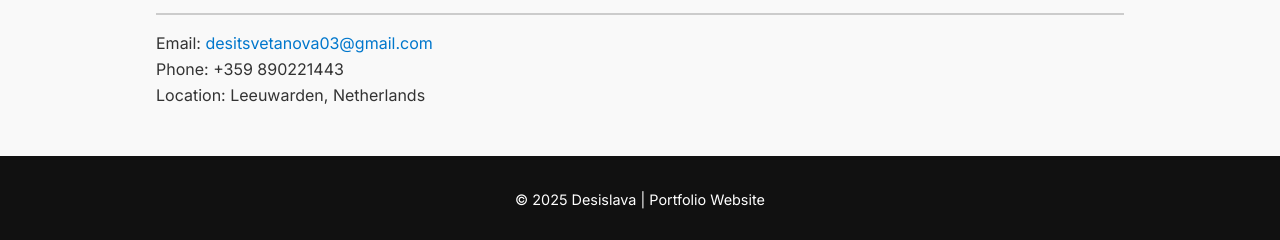
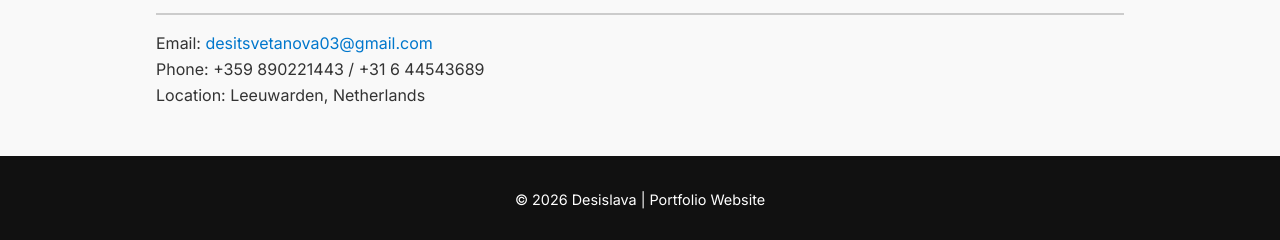
Before and after one commit to OopsAllDesi/my-portfolio, a plain HTML site: page index.html in a window 1280 px wide. Shown: the part 1765-2005 px from the top of the page. Drawn offline with nearby package versions, Linux system fonts and the light colour scheme.

Commit message:
Update index.html

```diff
--- a/index.html
+++ b/index.html
@@ -100,14 +100,14 @@
     <div class="container">
       <h2 data-aos="fade-up">📩 Contact</h2>
       <p>Email: <a href="mailto:desitsvetanova03@gmail.com">desitsvetanova03@gmail.com</a></p>
-      <p>Phone: +359 890221443</p>
+      <p>Phone: +359 890221443 / +31 6 44543689</p>
       <p>Location: Leeuwarden, Netherlands</p>
     </div>
   </section>
 
   <!-- Footer -->
   <footer class="main-footer">
-    &copy; 2025 Desislava | Portfolio Website
+    &copy; 2026 Desislava | Portfolio Website
   </footer>
 
   <!-- AOS JS -->
```
